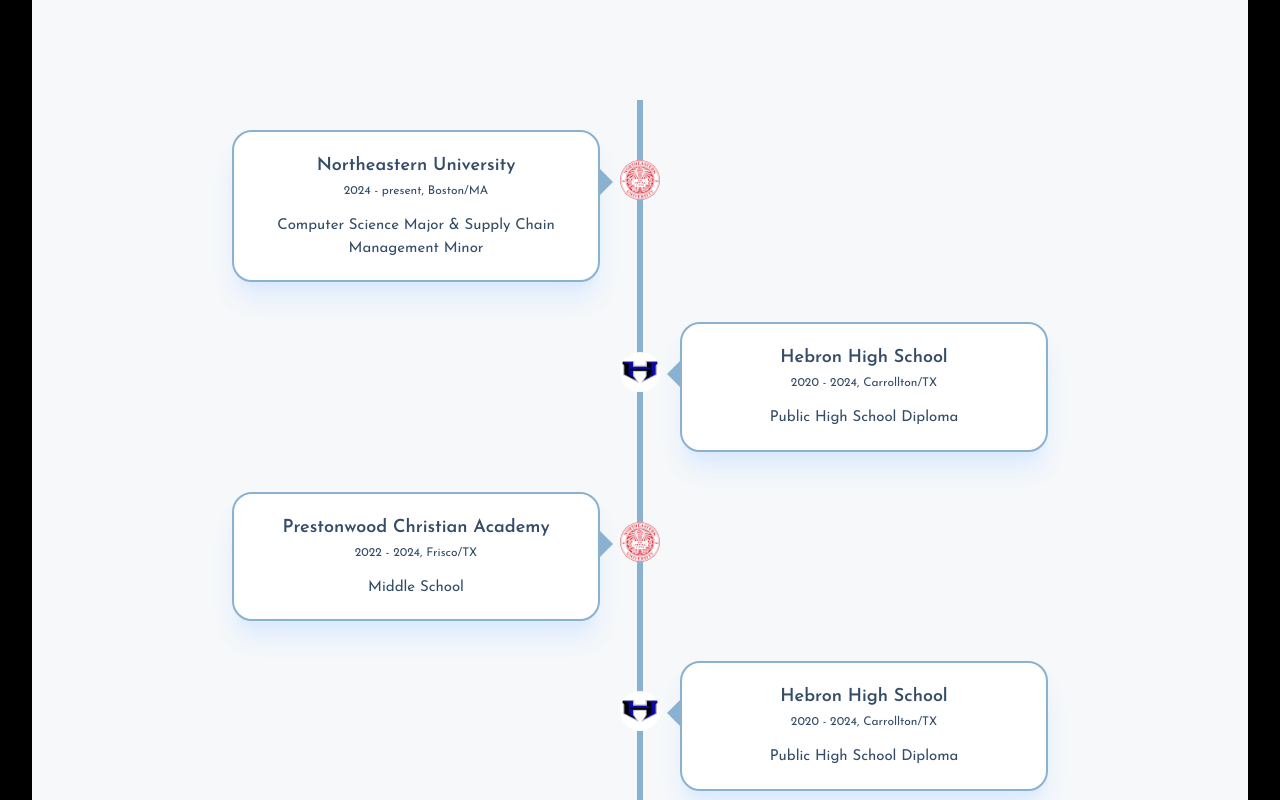
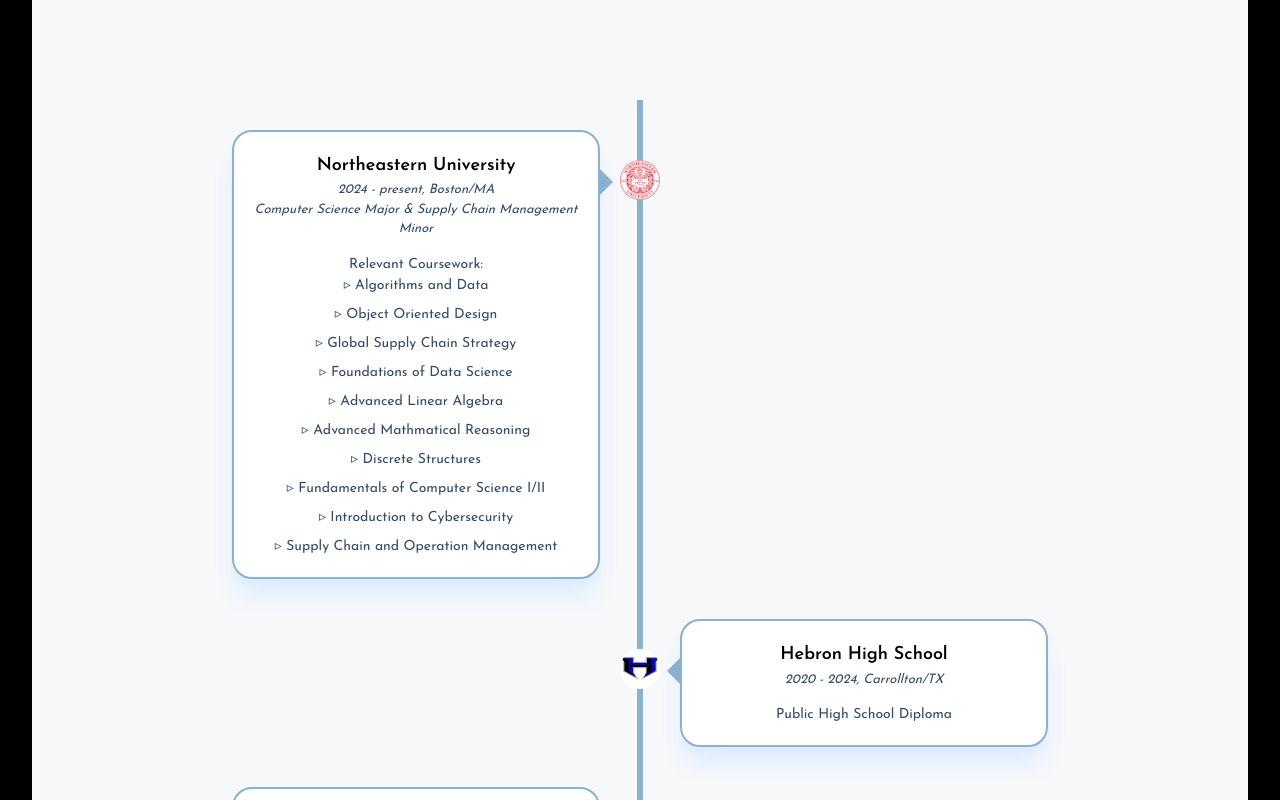
Before and after one commit to ezixuan27/ella_HOME, a React (Vite) app: page / in a window 1280 px wide. Shown: the part 1240-2040 px from the top of the page. Built offline with nearby package versions, Linux system fonts and the light colour scheme.

Commit message:
updates to education

```diff
--- a/src/components/sections/About.jsx
+++ b/src/components/sections/About.jsx
@@ -51,11 +51,27 @@
                         <RevealOnScroll>
                             <div className="container left">
                                 <img src="NU_logo.png"
-                            className="bg-white"/>
+                                    className="bg-white" />
                                 <div className="text-box shadow-xl shadow-blue-100">
-                                <h2 className="text-[#344c67] font-bold text-lg">Northeastern University</h2>
-                                <small className="text-[#344c67]">2024 - present, Boston/MA</small>
-                                <p className="text-[#344c67]">Computer Science Major & Supply Chain Management Minor</p>
+                                    <h2 className="text-black font-bold text-lg">Northeastern University</h2>
+                                    <small className="text-[#344c67]">2024 - present, Boston/MA <br/>
+                                        Computer Science Major & Supply Chain Management Minor
+                                    </small>
+                                    <div className="text-[#344c67]">
+                                        <p>Relevant Coursework: </p>
+                                        <ul className="list-none list-inside space-y-2">
+                                            <li className="before:content-['▹']"> Algorithms and Data</li>
+                                            <li className="before:content-['▹']"> Object Oriented Design</li>
+                                            <li className="before:content-['▹']"> Global Supply Chain Strategy</li>
+                                            <li className="before:content-['▹']"> Foundations of Data Science</li>
+                                            <li className="before:content-['▹']"> Advanced Linear Algebra</li>
+                                            <li className="before:content-['▹']"> Advanced Mathmatical Reasoning</li>
+                                            <li className="before:content-['▹']"> Discrete Structures</li>
+                                            <li className="before:content-['▹']"> Fundamentals of Computer Science I/II</li>
+                                            <li className="before:content-['▹']"> Introduction to Cybersecurity</li>
+                                            <li className="before:content-['▹']"> Supply Chain and Operation Management</li>
+                                        </ul>
+                                    </div>
                                         <span className="arrow"></span>
                                     </div>
                                 </div>
@@ -66,7 +82,7 @@
                                 <img src="hebron_logo.png"
                                     className="bg-white" />
                                 <div className="text-box shadow-xl shadow-blue-100">
-                                <h2 className="text-[#344c67] font-bold text-lg">Hebron High School</h2>
+                                    <h2 className="text-black font-bold text-lg">Hebron High School</h2>
                                     <small className="text-[#344c67]">2020 - 2024, Carrollton/TX</small>
                                     <p className="text-[#344c67]">Public High School Diploma</p>
                                     <span className="arrow"></span>
@@ -77,9 +93,9 @@
                         <RevealOnScroll>
                             <div className="container left">
                                 <img src="NU_logo.png"
-                            className="bg-white"/>
+                                    className="bg-white" />
                                 <div className="text-box shadow-xl shadow-blue-100">
-                                <h2 className="text-[#344c67] font-bold text-lg">Prestonwood Christian Academy</h2>
+                                    <h2 className="text-black font-bold text-lg">Prestonwood Christian Academy</h2>
                                     <small className="text-[#344c67]">2022 - 2024, Frisco/TX</small>
                                     <p className="text-[#344c67]">Middle School</p>
                                     <span className="arrow"></span>
@@ -89,9 +105,9 @@
                         <RevealOnScroll>
                             <div className="container right">
                                 <img src="hebron_logo.png"
-                            className="bg-white"/>
+                                    className="bg-white" />
                                 <div className="text-box shadow-xl shadow-blue-100">
-                                <h2 className="text-[#344c67] font-bold text-lg">Hebron High School</h2>
+                                    <h2 className="text-black font-bold text-lg">Hebron High School</h2>
                                     <small className="text-[#344c67]">2020 - 2024, Carrollton/TX</small>
                                     <p className="text-[#344c67]">Public High School Diploma</p>
                                     <span className="arrow"></span>
--- a/src/index.css
+++ b/src/index.css
@@ -56,7 +56,7 @@
   border: 2pt solid #8BB1D1;
   position: relative;
   border-radius: 20px;
-  font-size: 15px;
+  font-size: 14px;
   z-index: 1;
   margin-top: 20px;
 }
@@ -68,6 +68,9 @@
 .text-box small {
   display: inline-block;
   margin-bottom: 15px;
+  font-size: 13px;
+  font-style: italic;
+  text-underline-offset: 1px;
 }
 
 .left {
```
Lines whose indentation alone changed are shown as unchanged.
